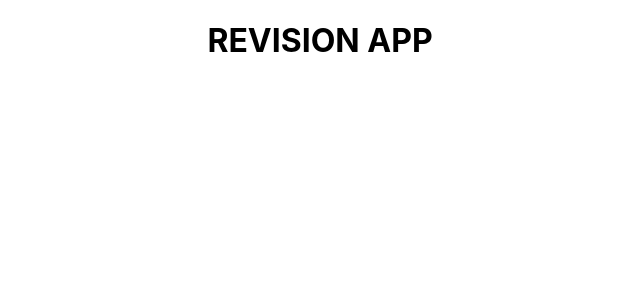
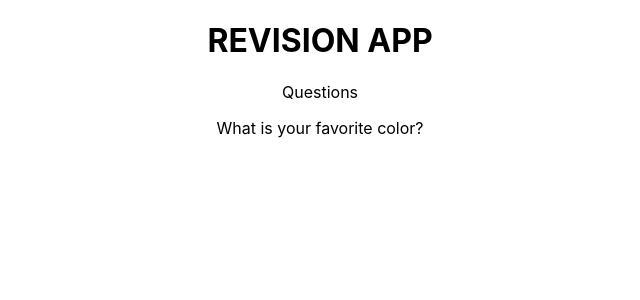
Before and after one commit to SchoolOfCode/national-project-week9-Frontend, a React (Create React App) app: page /questions in a window 1280 px wide. Before the commit this address had no page. Shown: the top 300 px of the page, without its empty margins (320-960 px from the left). Built offline with nearby package versions, Linux system fonts and the light colour scheme.

Commit message:
Question component set up

```diff
--- a/src/components/App/App.js
+++ b/src/components/App/App.js
@@ -2,7 +2,8 @@ import { Routes, Route, Link } from "react-router-dom";
 
 import './App.css';
 import Header from '../Header';
-import TopicSection from "../TopicSection";
+import TopicPage from "../TopicPage";
+import QuestionsPage from "../QuestionsPage";
 
 
 function App() {
@@ -13,7 +14,8 @@ function App() {
 
 
       <Routes>
-        <Route path="/" element={<TopicSection />} />
+        <Route path="/" element={<TopicPage />} />
+        <Route path="/questions" element={<QuestionsPage />} />
       </Routes>
     </div>
   );
--- /dev/null
+++ b/src/components/Question/index.js
@@ -0,0 +1,9 @@
+import React from 'react'
+
+export default function Question({ question }) {
+    return (
+        <div className="questionFormat">
+            <p>{question}</p>
+        </div>
+    )
+}
--- /dev/null
+++ b/src/components/QuestionsPage/index.js
@@ -0,0 +1,12 @@
+import React from 'react'
+import Topic from "../Topic";
+import Question from "../Question";
+
+export default function QuestionsPage() {
+    return (
+        <div className='question_Section'>
+        <p>Questions</p>
+            <Question question="What is your favorite color?"></Question>
+        </div>
+    )
+}
--- a/src/components/TopicSection/index.js
+++ b/src/components/TopicPage/index.js
@@ -1,7 +1,7 @@
 import React from 'react'
 import Topic from "../Topic";
 
-export default function TopicSection() {
+export default function TopicPage() {
     return (
         <div className='topic-section'>
             <Topic title="Week 2 - Javascript"></Topic>
```
Also changed, not shown: 1 other file (tests, documents, lock files or other folders).
